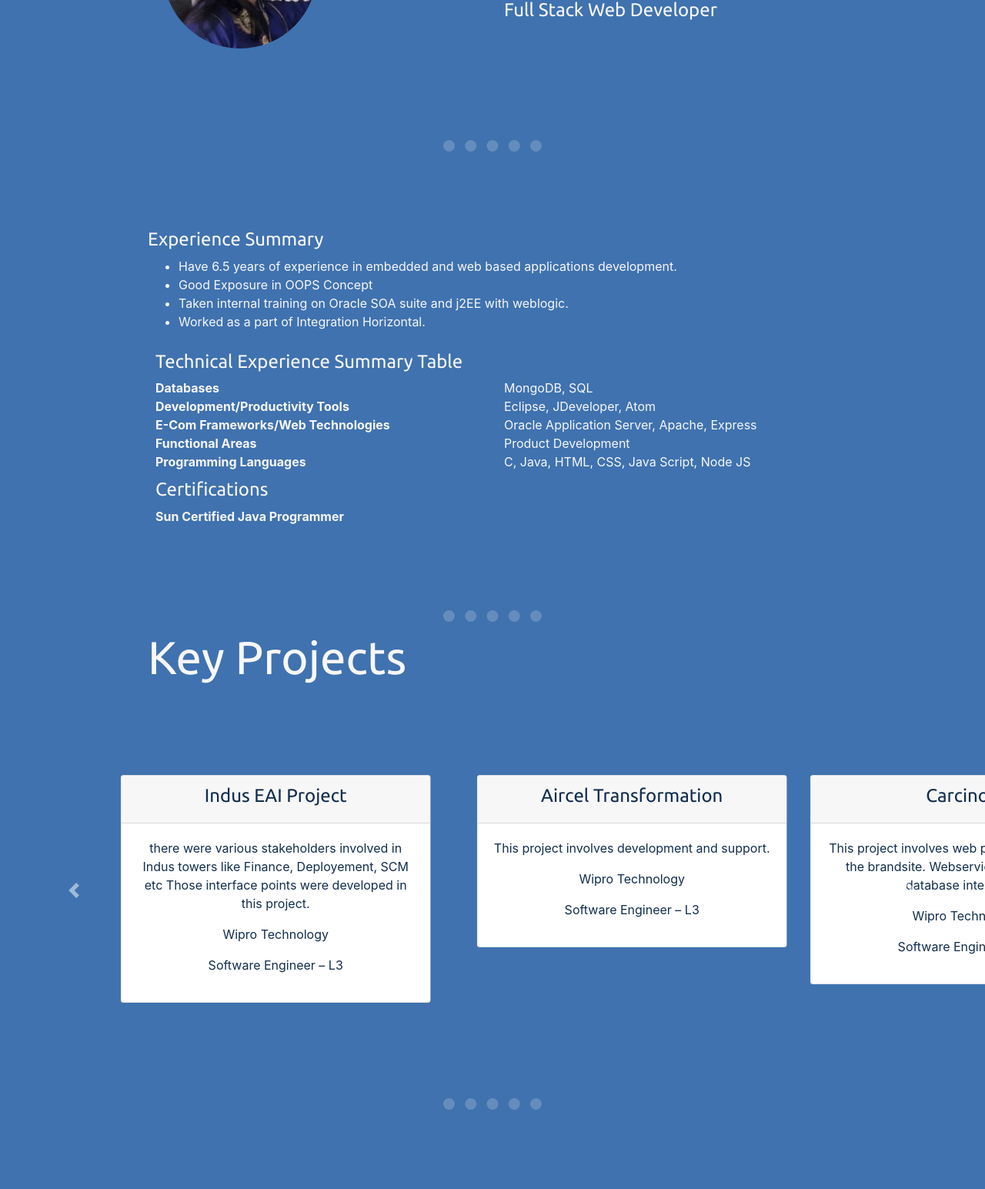
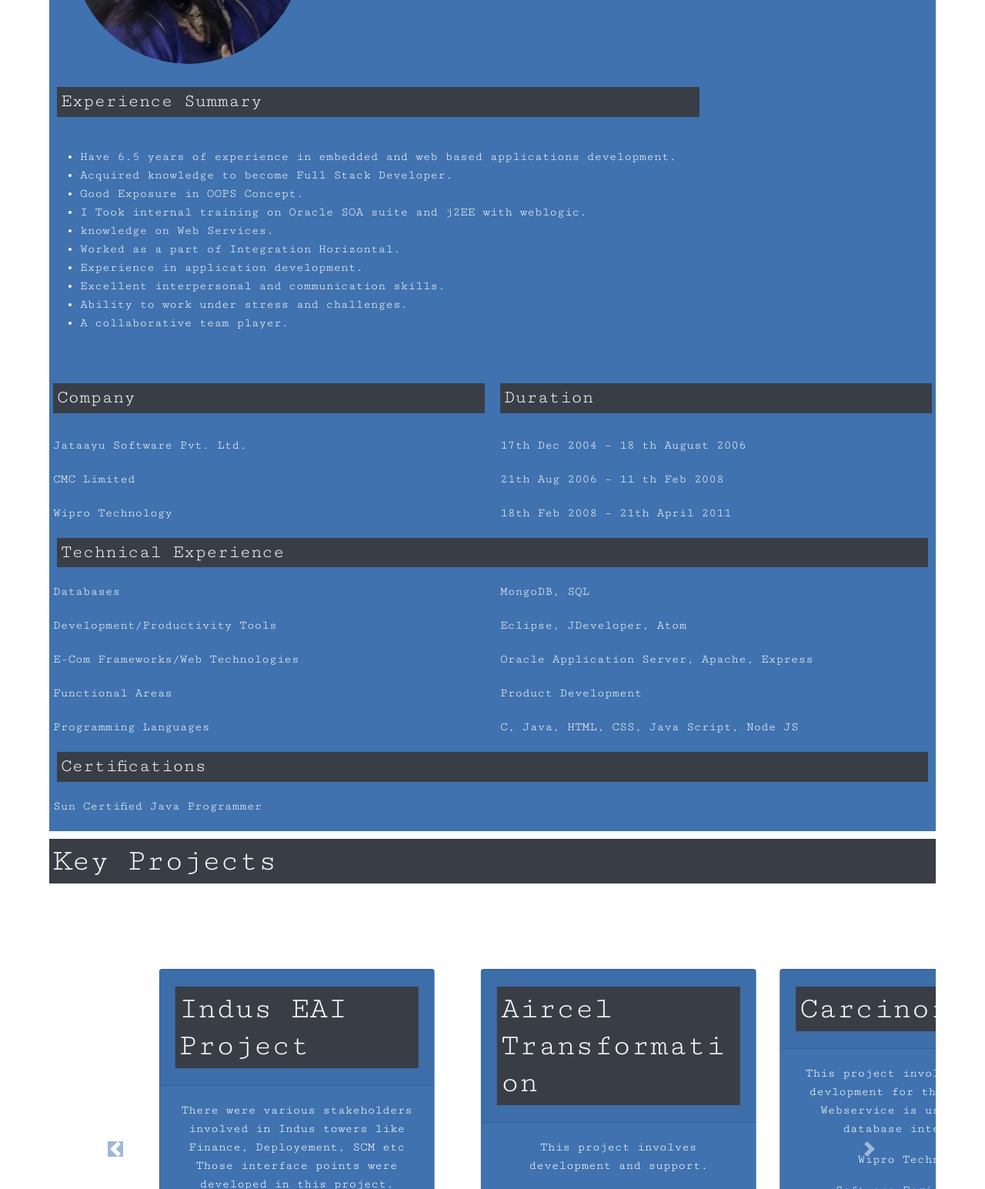
Before and after one commit to SmartHomeMaker/CV, a plain HTML site: page index.html in a window 1280 px wide. Shown: the part 347-1892 px from the top of the page at 77% size. Drawn offline with nearby package versions, Linux system fonts and the light colour scheme.

Commit message:
Changed both these files and changed the look

```diff
--- a/index.html
+++ b/index.html
@@ -5,8 +5,7 @@
   <meta charset="utf-8">
   <title>Swastika Sharma : A Web Developer</title>
   <link rel="icon" href="MyICon.ico">
-  <link href="https://fonts.googleapis.com/css?family=Montserrat|Ubuntu&display=swap" rel="stylesheet">
-  <link href="https://fonts.googleapis.com/css?family=Merriweather|Montserrat|Sacramento&display=swap" rel="stylesheet">
+  <link href="https://fonts.googleapis.com/css2?family=Cutive+Mono&display=swap" rel="stylesheet">
   <script src="https://kit.fontawesome.com/816d20a329.js" crossorigin="anonymous"></script>
   <link rel="stylesheet" href="https://maxcdn.bootstrapcdn.com/bootstrap/4.4.1/css/bootstrap.min.css">
   <link rel="stylesheet" href="style.css">
@@ -24,33 +23,101 @@
           <p class="designation">Full Stack Web Developer</p>
         </div>
       </div>
-    </div>
 
-      <hr />
-      <div class="middle-container">
       <div class="profile">
-
         <h2>Experience Summary</h2>
         <ul class="exp-summary">
           <li>
             Have 6.5 years of experience in embedded and web based applications development.
           </li>
           <li>
-            Good Exposure in OOPS Concept
+            Acquired knowledge to become Full Stack Developer.
           </li>
           <li>
-            Taken internal training on Oracle SOA suite and j2EE with weblogic.
+            Good Exposure in OOPS Concept.
+          </li>
+          <li>
+            I Took internal training on Oracle SOA suite and j2EE with weblogic.
+          </li>
+          <li>
+            knowledge on Web Services.
           </li>
           <li>
             Worked as a part of Integration Horizontal.
           </li>
+          <li>
+            Experience in application development.
+          </li>
+          <li>
+            Excellent interpersonal and communication skills.
+          </li>
+          <li>
+            Ability to work under stress and challenges.
+          </li>
+          <li>
+            A collaborative team player.
+          </li>
         </ul>
       </div>
+
+    <div class="totalExp-summary">
+        <div class="row">
+          <div class="col-lg-6 query">
+            <h2>
+                Company
+            </h2>
+          </div>
+          <div class="col-lg-6 query">
+            <h2>
+                Duration
+            </h2>
+          </div>
+        </div>
+        <div class="row">
+          <div class="col-lg-6 answer">
+            <td>
+                Jataayu Software Pvt. Ltd.
+            </td>
+          </div>
+          <div class="col-lg-6 answer">
+            <td>
+                17th Dec 2004 – 18 th August 2006
+            </td>
+          </div>
+        </div>
+        <div class="row">
+          <div class="col-lg-6 answer">
+            <td>
+                CMC Limited
+            </td>
+          </div>
+          <div class="col-lg-6 answer">
+            <td>
+                21th Aug 2006 – 11 th Feb 2008
+            </td>
+          </div>
+        </div>
+        <div class="row">
+          <div class="col-lg-6 answer">
+            <td>
+                Wipro Technology
+            </td>
+          </div>
+          <div class="col-lg-6 answer">
+            <td>
+                18th Feb 2008 – 21th April 2011
+            </td>
+          </div>
+        </div>
+    </div>
+
+
+
       <!-- Profile container Ends here -->
       <div class="techExp-summary">
         <div class="row">
           <div class="col-lg-12">
-            <h2>Technical Experience Summary Table</h2>
+            <h2>Technical Experience</h2>
           </div>
         </div>
         <div class="row">
@@ -105,34 +172,34 @@
       </div>
       <!-- Certifications Container Ends Here -->
     </div>
-    <!-- Middle Container Ends Here -->
-
-      <hr />
+    <!-- Top Container Ends Here -->
   <div id="keyProjects">
-    <h1> Key Projects </h1>
+    <h2> Key Projects </h2>
     <div id="keyProjectsControls" class="carousel slide" data-ride="carousel">
       <div class="carousel-inner">
         <!-- Here is my first active carousel item -->
         <div class="carousel-item active">
           <div class="card-deck">
             <div class="col-lg-6">
-              <div class="card">
-                <div class="card-header">
+              <div class="card card-background">
+                <div class="card-header cardheader-h2">
                   <h2> Indus EAI Project </h2>
                 </div>
                 <div class="card-body">
-                  <p>there were various stakeholders involved in
+                  <p>There were various stakeholders involved in
                     Indus towers like Finance, Deployement, SCM etc Those interface points were
                     developed in this project.
                   </p>
                   <p>Wipro Technology</p>
                   <p>Software Engineer – L3</p>
+                  <p>Start Date : 22/06/2010</p>
+                  <p>End Date : 24/04/2011</p>
                 </div>
               </div>
             </div>
             <div class="col-lg-6">
-              <div class="card">
-                <div class="card-header">
+              <div class="card card-background">
+                <div class="card-header cardheader-h2">
                   <h2> Aircel Transformation </h2>
                 </div>
                 <div class="card-body">
@@ -140,6 +207,8 @@
                   </p>
                   <p>Wipro Technology</p>
                   <p>Software Engineer – L3</p>
+                  <p>Start Date : 19/06/2009</p>
+                  <p>End Date : 02/11/2009</p>
                 </div>
               </div>
             </div>
@@ -149,8 +218,8 @@
         <div class="carousel-item">
           <div class="card-deck">
             <div class="col-lg-6">
-              <div class="card">
-                <div class="card-header">
+              <div class="card card-background">
+                <div class="card-header cardheader-h2">
                   <h2> Carcinoid </h2>
                 </div>
                 <div class="card-body">
@@ -159,12 +228,15 @@
                   </p>
                   <p>Wipro Technology</p>
                   <p>Software Engineer – L3</p>
+                  <p>Start Date : 19/12/2008</p>
+                  <p>End Date : 18/05/2009</p>
+
                 </div>
               </div>
             </div>
             <div class="col-lg-6">
-              <div class="card">
-                <div class="card-header">
+              <div class="card card-background">
+                <div class="card-header cardheader-h2">
                   <h2>Afinitor</h2>
                 </div>
                 <div class="card-body">
@@ -175,6 +247,9 @@
                   </p>
                   <p>Wipro Technology</p>
                   <p>Software Engineer – L3</p>
+                  <p>Start Date : 03/09/2008</p>
+                  <p>End Date : 18/12/2008</p>
+
                 </div>
               </div>
             </div>
@@ -184,8 +259,8 @@
         <div class="carousel-item">
           <div class="card-deck">
             <div class="col-lg-6">
-              <div class="card">
-                <div class="card-header">
+              <div class="card card-background">
+                <div class="card-header cardheader-h2">
                   <h2>Morrisons</h2>
                 </div>
                 <div class="card-body">
@@ -195,12 +270,15 @@
                     capability to handle the integration scenarios at Morrisons</p>
                   <p>Wipro Technology</p>
                   <p>Module Leader</p>
+                  <p>Start Date : 01/06/2008</p>
+                  <p>End Date : 31/08/2008</p>
+
                 </div>
               </div>
             </div>
             <div class="col-lg-6">
-              <div class="card">
-                <div class="card-header">
+              <div class="card card-background">
+                <div class="card-header cardheader-h2">
                   <h2>Internal tool (Test Framework) development</h2>
                 </div>
                 <div class="card-body">
@@ -210,6 +288,9 @@
                     dumped into excel sheet.</p>
                   <p>Jataayu Software Pvt. Ltd.</p>
                   <p>Module Leader</p>
+                  <p>Start Date : 02/06/2006</p>
+                  <p>End Date : 24/09/2006</p>
+
                 </div>
               </div>
             </div>
@@ -219,8 +300,8 @@
         <div class="carousel-item">
           <div class="card-deck">
             <div class="col-lg-6">
-              <div class="card">
-                <div class="card-header">
+              <div class="card card-background">
+                <div class="card-header cardheader-h2">
                   <h2>Kaiseradlar [MMI application solution]</h2>
                 </div>
                 <div class="card-body">
@@ -230,12 +311,15 @@
                     the complete phone MMI suit of applications for Philips DECT phone.</p>
                   <p>Jataayu Software Pvt. Ltd.</p>
                   <p>Software Engineer</p>
+                  <p>Start Date : 02/01/2004</p>
+                  <p>End Date : 01/06/2006</p>
+
                 </div>
               </div>
             </div>
             <div class="col-lg-6">
-              <div class="card">
-                <div class="card-header">
+              <div class="card card-background">
+                <div class="card-header cardheader-h2">
                   <h2>Tactical Air Defense Integrated Display System</h2>
                 </div>
                 <div class="card-body">
@@ -245,25 +329,29 @@
                     user-friendly manner.</p>
                   <p>CMC Ltd.</p>
                   <p>System Engineer</p>
+                  <p>Start Date : 05/09/2006</p>
+                  <p>End Date : 17/06/2007</p>
                 </div>
               </div>
             </div>
           </div>
         </div>
         <!-- Fifth Carousel item starts now  -->
-        <div class="carousel-item">
+        <div class="carousel-item ">
           <div class="card-deck">
             <div class="col-lg-6">
-              <div class="card">
-                <div class="card-header">
+              <div class="card card-background">
+                <div class="card-header cardheader-h2">
                   <h2>Genisys</h2>
                 </div>
-                <div class="card-body">
+                <div class="card-body ">
                   <p>The main part of this project is to develop a web based
                     System from an existing System (GENISYS) developed in D2K.
                     Code conversion is done from D2K to java using struts framework.</p>
                   <p>CMC Limited</p>
                   <p>System Engineer</p>
+                  <p>Start Date : 18/06/2007</p>
+                  <p>End Date : 11/02/2008</p>
                 </div>
               </div>
             </div>
@@ -275,23 +363,21 @@
 
       </div> <!-- <div class="carousel-inner"> -->
       <a class="carousel-control-prev" href="#keyProjectsControls" role="button" data-slide="prev">
-        <span class="carousel-control-prev-icon" aria-hidden="true"></span>
+        <span class="carousel-control-prev-icon font-family:"Ubuntu";" aria-hidden="false"></span>
         <span class="sr-only">Previous</span>
       </a>
-      <a class="carousel-control-next" href="#keyProjectsControls" role="button" data-slide="next">
-        <span class="carousel-control-next-icon" aria-hidden="true"></span>
+      <a class="carousel-control-next icon-color" href="#keyProjectsControls" role="button" data-slide="next">
+        <span class="carousel-control-next-icon icon-color" aria-hidden="false"></span>
         <span class="sr-only">Next</span>
       </a>
     </div>
 
   </div>
-  <hr />
+
   <section>
     <div class="footer">
-      <i class="social-icon fab fa-twitter"></i>
-      <i class="social-icon fab fa-facebook-f"></i>
-      <i class="social-icon fab fa-instagram"></i>
-      <i class="social-icon fas fa-envelope"></i>
+
+      <p>Contact@ +918860068249 | +918851762362</p>
       <p>© Copyright 2020 Swastika Sharma</p>
 
     </div>
--- a/style.css
+++ b/style.css
@@ -1,17 +1,28 @@
 /* Styling the tag element*/
 body{
   color: #f9f7f7;
-  background-color: #3f72af;
+  padding:0 5%;
+  margin: 0;
+  background-color: white;
+  font-family: 'Cutive Mono', monospace;
 }
 h1,h2,h3,h4,h5,h6{
   color: #f9f7f7;
-  font-family:"Ubuntu";
 }
 h1{
-  font-size: 60px;
+  font-size: 3.75rem;
 }
+
 h2{
   font-size:1.5rem;
+  margin: 10px auto;
+  text-align: left;
+  padding:5px;
+  background-color: #393e46;
+}
+
+ul{
+  padding:30px;
 }
 
 hr{
@@ -31,53 +42,65 @@ hr{
 .top-cntainer{
   position:relative;
   margin-top: 100px;
-  padding:7% 15%;
+  background-color:  #3f72af;
+  padding:10px;
 }
 p.designation{
   margin-left:100px;
-  font-family:"Ubuntu";
   font-size:1.5rem;
   margin: 0 auto;
   text-align: left;
+
 }
-.middle-container{
-  padding:7% 15%;
-}
-.techExp-summary{
-  margin: 10px;
-}
+
+
 .query{
-  font-weight: bold;
-  //border:1px solid #112d4e;
+  padding:10px;
 }
 .answer{
-  //border:1px solid #112d4e;
+  padding:10px;
 }
 .certification{
-  margin: 10px;
+
+}
+
+#keyProjects{
+  background-color: white;
+  text-align: center;
 }
 #keyProjects h2{
-  color:#112d4e;
-}
-#keyProjects h1{
-  margin-left: 15%;
+  font-size: 2.5rem;
 }
 .card{
   position:relative;
   margin: 20px auto;
   color:#112d4e;
 }
+
+.cardheader-h2{
+  color:white;
+}
+
 .carousel-inner{
   text-align: center;
   padding:7% 15%;
 }
 
+.carousel-control-next-icon {
+  background-color: #3f72af;
+}
+
+.carousel-control-prev-icon{
+  background-color: #3f72af;
+}
+
+
 .profile{
   display:inline-block;
 }
 .profile-image{
-  width:200px;
-  height:200px;
+  width:300px;
+  height:300px;
   border-radius: 100%;
   margin: 20px;
 }
@@ -91,13 +114,20 @@ p.designation{
 .skills-table{
   display: inline-block;
   }
+.card-background{
+  color:white;
+  background-color: #3f72af;
+}
 
+.footer{
+  text-align: center;
+  background-color: #3f72af;
+  margin:30px auto;
+  padding:5%;
 
-  .footer{
-    padding: 7% 15%;
-    text-align: center;
-  }
-  .social-icon{
-    margin:10px 20px;
-  }
+}
+.social-icon{
+  margin:20px 20px;
+  opacity: 0.2;
+}
 /* Defining the Class selector*/
```
